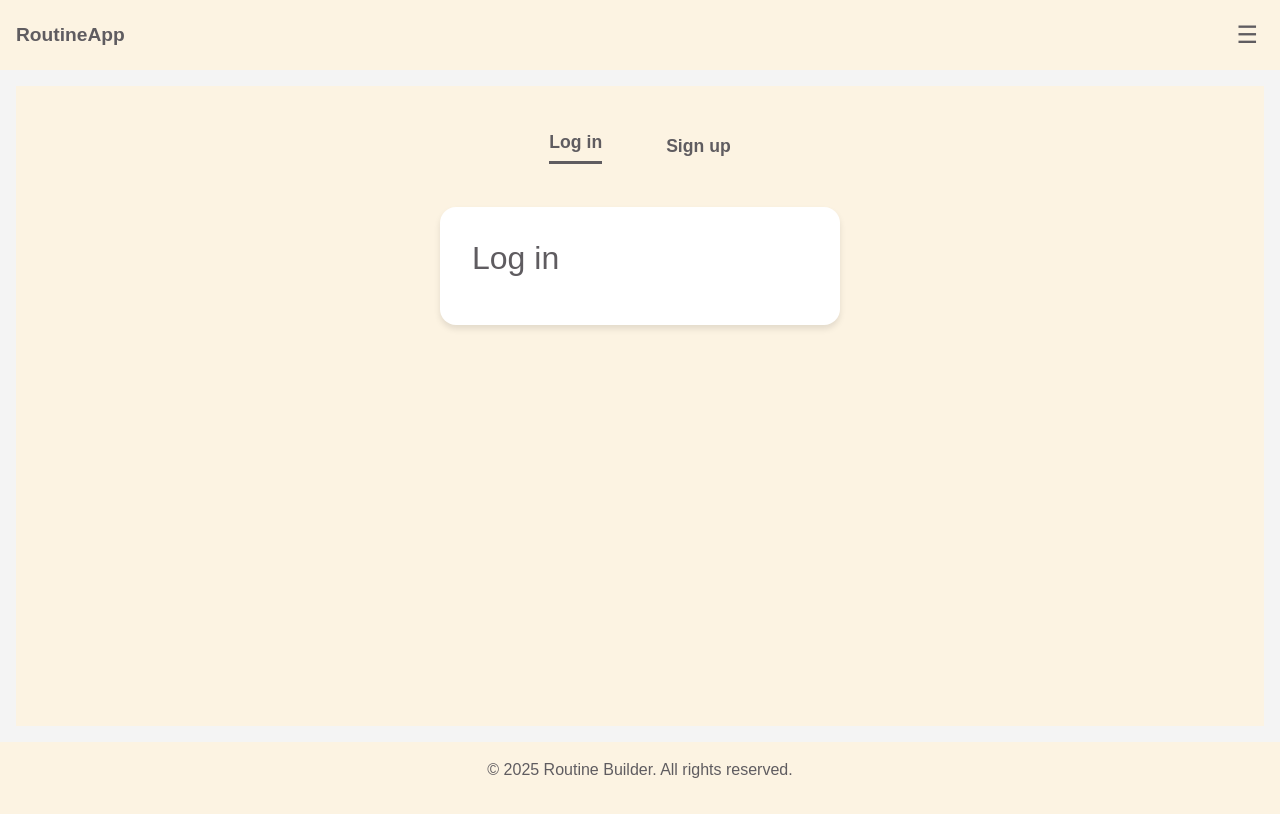
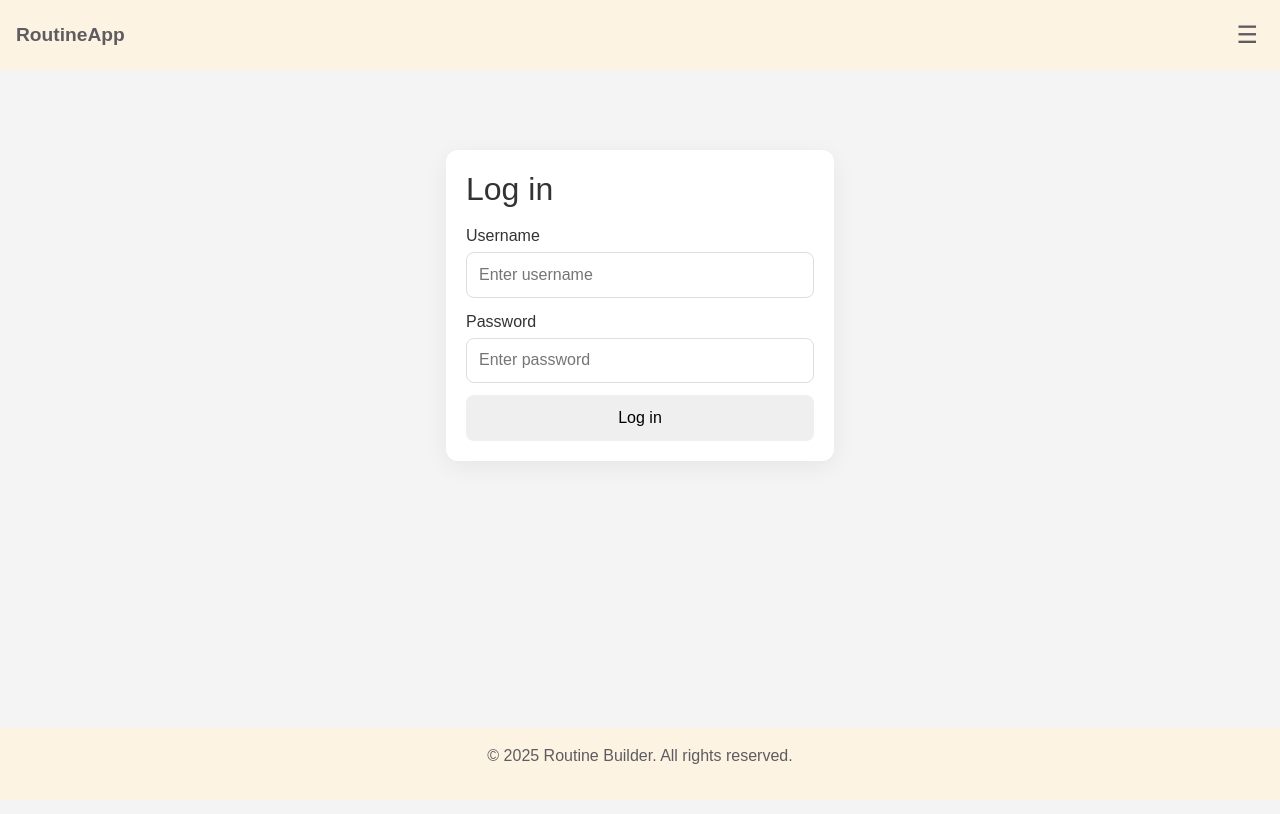
Before and after one commit to AlexandraEL9/draft-project, a React (Create React App) app: page /login in a window 1280 px wide. Built offline with nearby package versions, Linux system fonts and the light colour scheme.

Commit message:
add login logic and localstorage - and amend header

```diff
--- a/src/components/Header.js
+++ b/src/components/Header.js
@@ -1,46 +1,43 @@
-import React, { useState, useEffect } from 'react';
-// useState stores the fetched username
-// useEffect fetches the username when the component mounts
+import React, { useEffect, useState } from 'react';
 import '../styles/Header.css';
 
 function Header() {
-  /* State to hold the username
-     Initially set to an empty string
-     This will be updated once the data is fetched
-     useState remembers the value (username) across renders
-     and triggers a re-render when the value changes
-  */
   const [username, setUsername] = useState('');
+  const userId = localStorage.getItem('userId');
 
-  // useEffect runs after the component mounts
-  // the [] dependency array means it runs only once
-  // It fetches the user data from the backend
   useEffect(() => {
-    // For now, hardcode the user ID (1) until you have authentication
-    // Fetch the user data from the backend
-    // Adjust the URL to match your backend setup
-    fetch('http://localhost:5000/api/users/1')
-    // When the fetch completes, convert the response to JSON
-      .then((res) => res.json())
-      // This is an asynchronous operation, so we use .then() to handle the result
-      .then((data) => {
-        // Check that data exists and has a username property.
-        if (data && data.username) {
-          // If so, update our username state with setUsername(data.username)
-          setUsername(data.username);
+    if (!userId) { setUsername('Guest'); return; }
+
+    const load = async () => {
+      try {
+        const res = await fetch(`http://localhost:5000/users/${userId}`);
+
+        if (!res.ok) {
+          // read error safely (could be HTML)
+          const ct = res.headers.get('content-type') || '';
+          if (ct.includes('application/json')) {
+            console.error('User fetch failed:', await res.json());
+          } else {
+            console.error('User fetch failed (non-JSON):', await res.text());
+          }
+          setUsername('Guest');
+          return;
         }
-      })
-      // If anything goes wrong (network issue, backend error, invalid JSON),
-      // this will log the error to the console
-      .catch((err) => console.error('Error fetching user:', err));
-  }, []);
 
-  // Render the header with a greeting
-  // If username is not set yet, show "Loading..."
+        const data = await res.json(); // { username: 'alice' }
+        if (data?.username) setUsername(data.username);
+      } catch (err) {
+        console.error('Network error fetching user:', err);
+        setUsername('Guest');
+      }
+    };
+
+    load();
+  }, [userId]);
+
   return (
     <header className="header">
       <h1>
-        {/* If username is available, greet the user; otherwise, show "Loading..." */}
         {username ? `Hi ${username}! Let's get started with your routine` : 'Loading...'}
       </h1>
     </header>
--- a/src/components/LoginForm.js
+++ b/src/components/LoginForm.js
@@ -1,12 +1,93 @@
-// src/components/LoginForm.js
-import React from 'react';
+import React, { useState } from 'react'; // useState is used to manage form input state
 
+// This component renders a login form
+// It allows users to enter their username and password
 function LoginForm() {
-  return (
+  const [username, setUsername] = useState(''); // useState initializes username to an empty string
+  const [password, setPassword] = useState(''); // useState initializes password to an empty string
+  const [status, setStatus] = useState({ loading: false, error: '', success: '' }); // useState initializes status to an object with loading, error, and success properties
+
+  const handleSubmit = async (e) => {
+    // (e) is the event object from the form submission - it contains the info about which form, the input elements and methods in it
+    // async allows us to use await inside this function so we can wait for responses from the server
+    e.preventDefault(); // Prevents the default form submission behavior
+    setStatus({ loading: true, error: '', success: '' }); // Reset status: show loading state, clear errors and success messages
+
+    try { // Begin a try block so we can catch any errors (like network issues) later
+
+      // Send a POST request to the backend login route
+      const res = await fetch('http://localhost:5000/login', { // api route to use
+        method: 'POST', // HTTP method
+        headers: { 'Content-Type': 'application/json' }, // Tell server we're sending JSON
+        body: JSON.stringify({ username, password }) // Convert JS object to JSON string for request body
+      });
+
+      // Wait for the response body to be read and parsed as JSON
+      const data = await res.json(); // Example: { message: 'Login successful!', userId: 1, username: 'alice' }
+
+      // If the HTTP response status code is NOT in the 200–299 range
+      if (!res.ok) {
+        // Update status state:
+        // - Stop loading
+        // - Show error from server (or default to 'Login failed.')
+        // - Clear any success message
+        setStatus({ loading: false, error: data.error || 'Login failed.', success: '' });
+        return; // Exit the function early so we don’t run the success logic below
+      }
+
+      // Save what other parts of your app need
+      localStorage.setItem('userId', String(data.userId));
+      localStorage.setItem('username', data.username);
+
+      setStatus({ loading: false, error: '', success: 'Logged in! Redirecting…' });
+
+      // simplest redirect (works without react-router)
+      window.location.href = '/routines';
+
+    } catch {
+      // Catch any network or unexpected errors
+      setStatus({ loading: false, error: 'Network error. Is the backend running?', success: '' });
+    }
+  };
+
+  return ( // This is the JS structure of the login form
+    // The form is wrapped in a div with class "auth-card" for styling
     <div className="auth-card">
       <h2>Log in</h2>
-      <form>
-        {/* form fields go here */}
+      <form onSubmit={handleSubmit}> {/* onSubmit calls handleSubmit when the form is submitted */}
+        {/* The form contains two input fields: one for username and one for password */}
+        <label>
+          {/* Label for the username input */}
+          Username
+          <input
+            type="text"
+            placeholder="Enter username"
+            value={username} // value is controlled by the state
+            onChange={(e) => setUsername(e.target.value)} // onChange updates the username state with the input value
+            autoComplete="username" // This helps browsers autofill the username
+            required
+          />
+        </label>
+
+        <label>
+          {/* Label for the password input */}
+          Password
+          <input
+            type="password"
+            placeholder="Enter password"
+            value={password}
+            onChange={(e) => setPassword(e.target.value)} // onChange updates the password state with the input value
+            autoComplete="current-password"
+            required
+          />
+        </label>
+
+        {status.error && <p className="error">{status.error}</p>}
+        {status.success && <p className="success">{status.success}</p>}
+
+        <button type="submit" disabled={status.loading}>
+          {status.loading ? 'Please wait…' : 'Log in'}
+        </button>
       </form>
     </div>
   );
--- a/src/pages/Login.js
+++ b/src/pages/Login.js
@@ -1,29 +1,12 @@
-// Login.js
-import React, { useState } from 'react';
+// src/pages/Login.js
+import React from 'react';
 import LoginForm from '../components/LoginForm';
 import '../styles/Login.css';
 
 function Login() {
-  const [isLogin, setIsLogin] = useState(true);
-
   return (
     <section className="auth-section">
-      <div className="toggle-tabs">
-        <button
-          className={isLogin ? 'active' : ''}
-          onClick={() => setIsLogin(true)}
-        >
-          Log in
-        </button>
-        <button
-          className={!isLogin ? 'active' : ''}
-          onClick={() => setIsLogin(false)}
-        >
-          Sign up
-        </button>
-      </div>
-
-      <LoginForm isLogin={isLogin} />
+      <LoginForm />
     </section>
   );
 }
--- a/src/styles/Login.css
+++ b/src/styles/Login.css
@@ -1,77 +1,42 @@
-:root {
-  --peach: #FCF3E2;
-  --pastel-blue: #B7D6FF;
-  --mint: #CFEBDD;
-  --text-color: #5F5C60;
-}
-
 .auth-section {
-  padding: 2rem;
-  background-color: var(--peach);
-  min-height: 80vh;
-  display: flex;
-  flex-direction: column;
-  align-items: center;
-}
-
-.toggle-tabs {
-  display: flex;
-  gap: 1rem;
-  margin-bottom: 2rem;
-}
-
-.toggle-tabs button {
-  padding: 0.7rem 1.5rem;
-  background: transparent;
-  border: none;
-  font-size: 1.1rem;
-  font-weight: bold;
-  color: var(--text-color);
-  cursor: pointer;
-  position: relative;
-}
-
-.toggle-tabs button.active::after {
-  content: '';
-  display: block;
-  width: 100%;
-  height: 3px;
-  background-color: var(--text-color);
-  margin-top: 5px;
+  max-width: 420px;
+  margin: 3rem auto;
+  padding: 1rem;
 }
 
 .auth-card {
-  background-color: var(--white);
-  padding: 2rem;
-  border-radius: 1rem;
-  width: 100%;
-  max-width: 400px;
-  box-shadow: 0 4px 6px rgba(0, 0, 0, 0.1);
+  background: #fff;
+  padding: 1.25rem;
+  border-radius: 12px;
+  box-shadow: 0 6px 24px rgba(0,0,0,0.06);
 }
 
 .auth-card h2 {
-  margin-bottom: 1rem;
-  color: var(--text-color);
+  margin: 0 0 1rem 0;
 }
 
 .auth-card form {
-  display: flex;
-  flex-direction: column;
-  gap: 1rem;
+  display: grid;
+  gap: 0.75rem;
+}
+
+.auth-card label {
+  display: grid;
+  gap: 0.25rem;
 }
 
 .auth-card input {
-  padding: 0.7rem;
-  border-radius: 0.5rem;
-  border: 1px solid #ccc;
+  padding: 0.6rem 0.75rem;
+  border: 1px solid #ddd;
+  border-radius: 8px;
 }
 
 .auth-card button {
-  background-color: var(--pastel-blue);
-  color: white;
-  padding: 0.7rem;
-  font-weight: bold;
+  padding: 0.7rem 0.9rem;
   border: none;
-  border-radius: 0.5rem;
+  border-radius: 8px;
   cursor: pointer;
 }
+
+.error { color: #b00020; }
+.success { color: #1b5e20; }
```
Also changed, not shown: 2 other files (tests, documents, lock files or other folders).
